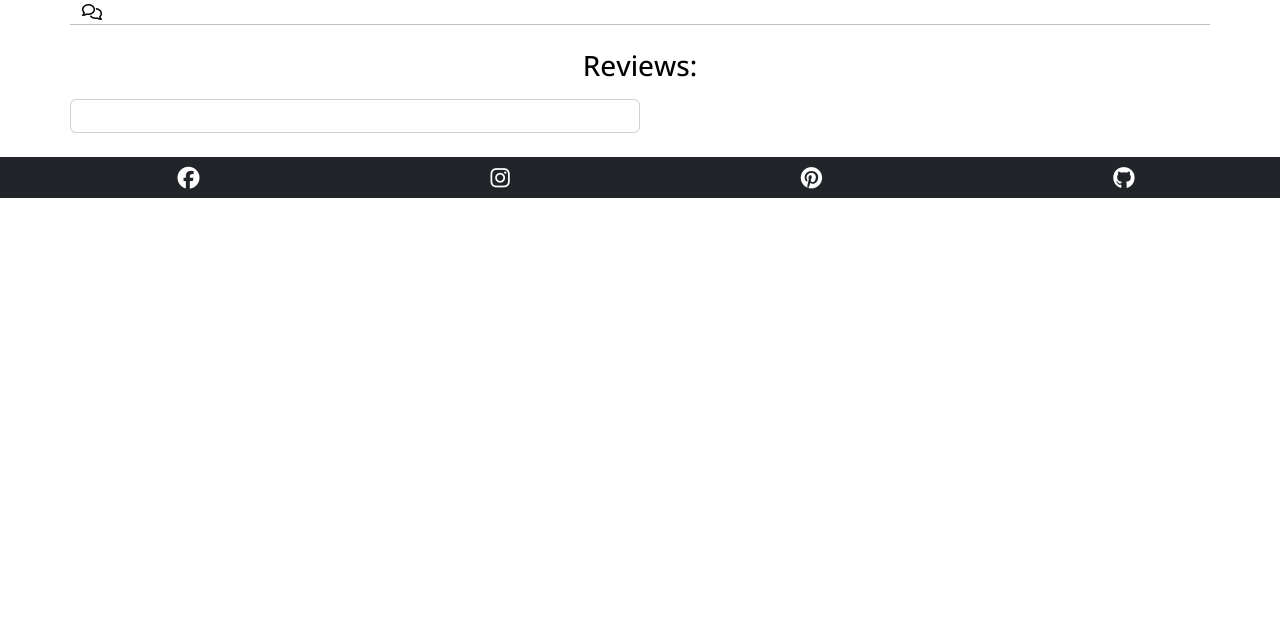
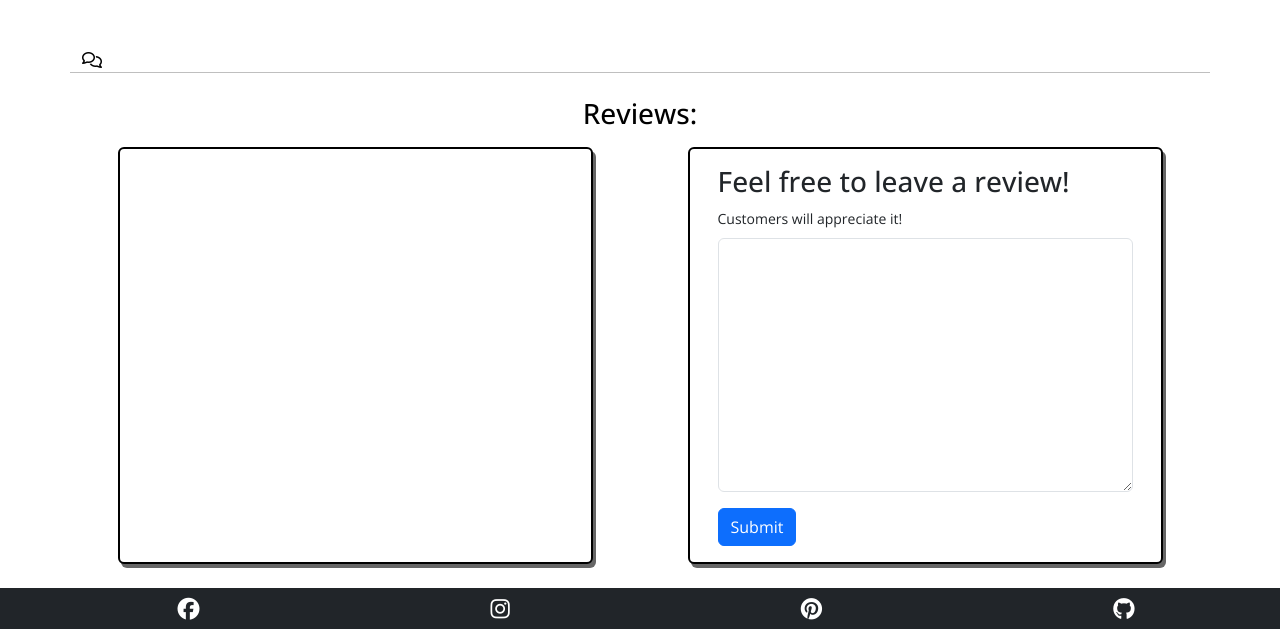
Before and after one commit to Tariq-845/SoleHaven, a Django app: template products/templates/products/products_detail.html in a window 1280 px wide. Shown: the part 192-821 px from the top of the page. Before the commit the page ends 390 px from the top, so only its background shows below. Run offline with Django 4.2, Linux system fonts and the light colour scheme; the template is opened without the code that fills it: values that come from a table or form of the project are taken from there, others are empty; the visitor is signed in with stand-in values (Sample User, id 1); some libraries are stand-ins or nearby versions.

Commit message:
add: review form

```diff
--- a/products/templates/products/products_detail.html
+++ b/products/templates/products/products_detail.html
@@ -1,9 +1,10 @@
 {% extends "base.html" %}
 {% load static %}
+{% load crispy_forms_tags %}
 
 {% block content %}
 <div class="container" id="product_detail">
-  <div class="row">
+  <div class="row mb-5">
     <div class="col-6">
       <img src="{{ products.product_image.url }}" alt="{{ products.name }}" class="scale p-2">
     </div>
@@ -35,17 +36,34 @@
     </div>
   </div>
   <div class="row mb-4" id="user-reviews">
-    <div class="col-12 col-md-6 card">
+    <div class="col-12 col-md-5 card mx-auto">
       <div class="card-body">
+        <!-- For loop to display reviews -->
         {% for review in reviews %}
         <blockquote class="mb-5">
-          <p>{{ review.body }}</p>
+          <p>{{ review.body | linebreaks }}</p>
           <footer class="blockquote-footer">{{ review.author }}</footer>
           <hr class="reviews">
         </blockquote>
         {% endfor %}
       </div>
     </div>
+    <!-- Review Form -->
+    <div class="col-12 col-md-5 card mx-auto">
+      <div class="card-body">
+        {% if user.is_authenticated %}
+        <h3>Feel free to leave a review!</h3>
+        <small>Customers will appreciate it!</small>
+        <form id="reviewForm" method="post">
+          {{ review_form | crispy }}
+          {% csrf_token %}
+          <button class="btn btn-primary" type="submit">Submit</button>
+        </form>
+        {% else %}
+        <p>Please login or register to leave a review</p>
+        {% endif %}
+      </div>
+    </div>
   </div>
 </div>
 {% endblock %}
--- a/requirements.txt
+++ b/requirements.txt
@@ -1,9 +1,11 @@
 asgiref==3.7.2
 cloudinary==1.36.0
+crispy-bootstrap5==0.7
 dj-database-url==0.5.0
 dj3-cloudinary-storage==0.0.6
 Django==4.2.11
 django-allauth==0.57.2
+django-crispy-forms==2.1
 gunicorn==20.1.0
 oauthlib==3.2.2
 psycopg2==2.9.9
--- a/solehaven/settings.py
+++ b/solehaven/settings.py
@@ -48,6 +48,8 @@ INSTALLED_APPS = [
     'allauth',
     'allauth.account',
     'allauth.socialaccount',
+    'crispy_forms',
+    'crispy_bootstrap5',
     'cloudinary_storage',
     'cloudinary',
     'products',
@@ -57,6 +59,9 @@ INSTALLED_APPS = [
 SITE_ID = 1
 LOGIN_REDIRECT_URL = '/'
 LOGOUT_REDIRECT_URL = '/'
+
+CRISPY_ALLOWED_TEMPLATE_PACKS = "bootstrap5"
+CRISPY_TEMPLATE_PACK = "bootstrap5"
 
 MIDDLEWARE = [
     'django.middleware.security.SecurityMiddleware',
--- a/static/css/style.css
+++ b/static/css/style.css
@@ -69,3 +69,17 @@ body {
 .reviews {
   width: 50%;
 }
+
+/* Review Form */
+#reviewForm {
+  margin-top: 0.5rem;
+}
+
+.form-label {
+  display: none;
+}
+
+.card {
+  border: 2px solid #000;
+  box-shadow: 3px 4px rgba(0, 0, 0, 0.6);
+}
```
Also changed, not shown: products/views.py (+12 -0 lines).
